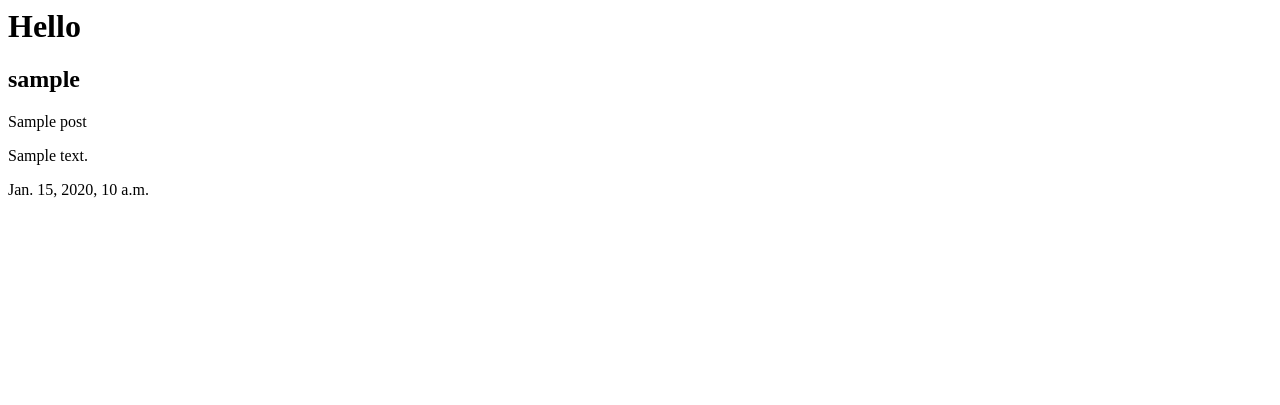
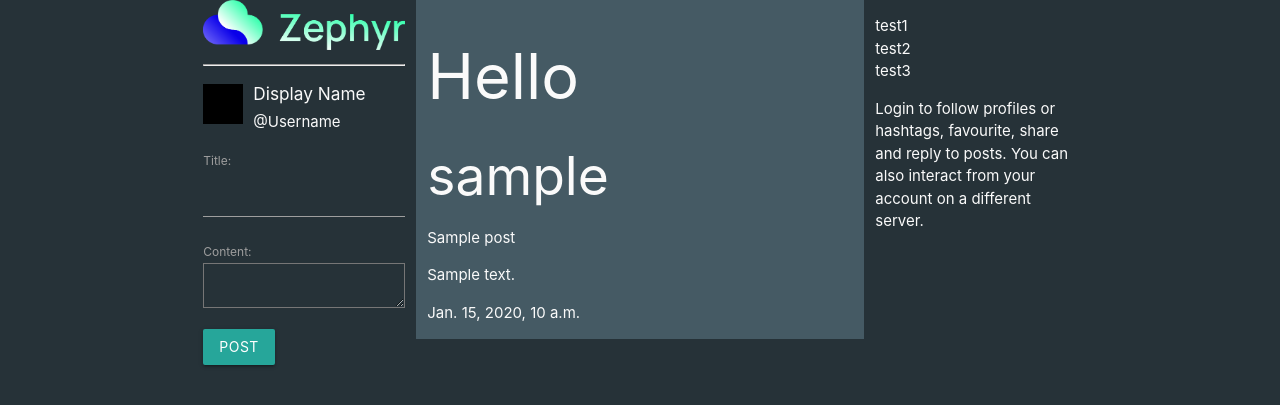
Before and after one commit to wcerteza/Zephyr, a Django app: page / in a window 1280 px wide. Shown: the top 405 px of the page. Run offline with Django 4.2, Linux system fonts and the light colour scheme; tables that the repository leaves empty hold one stand-in row (values such as "Sample post").

Commit message:
stream page setup

```diff
--- /dev/null
+++ b/zephyr/main_app/forms.py
@@ -0,0 +1,8 @@
+from django.forms import ModelForm
+from .models import Post
+
+
+class PostForm(ModelForm):
+    class Meta:
+        model = Post
+        fields = ["title", "content"]
--- /dev/null
+++ b/zephyr/main_app/static/css/style.css
@@ -0,0 +1,47 @@
+body {
+  display: flex;
+  min-height: 100vh;
+  flex-direction: column;
+  background-color: #263238;
+  color: #fafafa;
+}
+
+main {
+  flex: 1 0 auto;
+}
+
+footer.page-footer {
+  padding-top: 0;
+  text-align: right;
+}
+
+.placeholder {
+  background-color: red;
+  width: 100%;
+  height: 40px;
+  margin-bottom: 20px;
+}
+
+ul {
+  display: flex;
+  flex-direction: column;
+}
+
+.user-card {
+  display: flex;
+  justify-content: flex-start;
+  align-items: center;
+  align-content: center;
+}
+
+.user-profile {
+  background-color: black;
+  height: 40px;
+  width: 40px;
+  margin-right: 10px;
+}
+
+.user-names {
+  display: flex;
+  flex-direction: column;
+}
--- /dev/null
+++ b/zephyr/main_app/templates/base.html
@@ -0,0 +1,18 @@
+{% load static %}
+<!DOCTYPE html>
+<html lang="en">
+
+<head>
+  <meta charset="UTF-8">
+  <meta name="viewport" content="width=device-width, initial-scale=1.0">
+  <title>{{ title }}</title>
+  <link rel="stylesheet" href="https://cdnjs.cloudflare.com/ajax/libs/materialize/1.0.0/css/materialize.min.css" />
+  <link rel="stylesheet" href="{% static 'css/style.css' %}">
+  <script src="https://cdnjs.cloudflare.com/ajax/libs/materialize/1.0.0/js/materialize.min.js"></script>
+</head>
+
+<body>
+  {% block content %} {% endblock %}
+</body>
+
+</html>
--- a/zephyr/main_app/templates/stream.html
+++ b/zephyr/main_app/templates/stream.html
@@ -1,3 +1,35 @@
+{% extends 'base.html' %}
+{% load static %}
+
+{% block content %}
+<div class="container">
+
+  <div class="row">
+
+    <div class="col l3">
+
+      <img src="{% static 'images/Zephyr-Web.png' %}" class="responsive-img" alt="">
+      <hr>
+      <div class="user-card">
+        <div class="user-profile"></div>
+        <div class="user-names">
+          <h6>Display Name</h6>
+          <h7>@Username</h7>
+        </div>
+      </div>
+
+      <form action="{% url 'post_create' %}" method="POST">
+
+        {% csrf_token %}
+        {{ posts_form.as_p }}
+        <input type="submit" class="btn" value="Post">
+      </form>
+
+    </div>
+
+    <div class="col l6 blue-grey darken-2">
+
+
       <h1>Hello</h1>
 
       {% for post in posts %}
@@ -9,3 +41,18 @@
       <p>{{ post.created_at }}</p>
 
       {% endfor %}
+
+    </div>
+
+    <div class="col l3">
+      <ul>
+        <li>test1</li>
+        <li>test2</li>
+        <li>test3</li>
+      </ul>
+      <p>Login to follow profiles or hashtags, favourite, share and reply to posts. You can also interact from your
+        account on a different server.</p>
+    </div>
+  </div>
+</div>
+{% endblock %}
--- a/zephyr/main_app/urls.py
+++ b/zephyr/main_app/urls.py
@@ -1,4 +1,7 @@
 from django.urls import path
 from . import views
 
-urlpatterns = [path("", views.stream, name="stream")]
+urlpatterns = [
+    path("", views.stream, name="stream"),
+    path("create/", views.PostCreate.as_view(), name="post_create"),
+]
--- a/zephyr/main_app/views.py
+++ b/zephyr/main_app/views.py
@@ -1,7 +1,24 @@
 from django.shortcuts import render
 from .models import Post
+from django.views.generic.edit import CreateView, UpdateView, DeleteView
+from django.views.generic import ListView, DetailView
+from .forms import PostForm
 
 
 def stream(request):
     posts = Post.objects.all()
-    return render(request, "stream.html", {"posts": posts})
+    posts_form = PostForm()
+    return render(
+        request,
+        "stream.html",
+        {
+            "posts": posts,
+            "title": "Welcome To The Stream | Zephyr",
+            "posts_form": posts_form,
+        },
+    )
+
+
+class PostCreate(CreateView):
+    model = Post
+    fields = ["title", "content"]
```
Also changed, not shown: zephyr/main_app/static/images/Zephyr-Web.png (added). Lines whose indentation alone changed are shown as unchanged.
